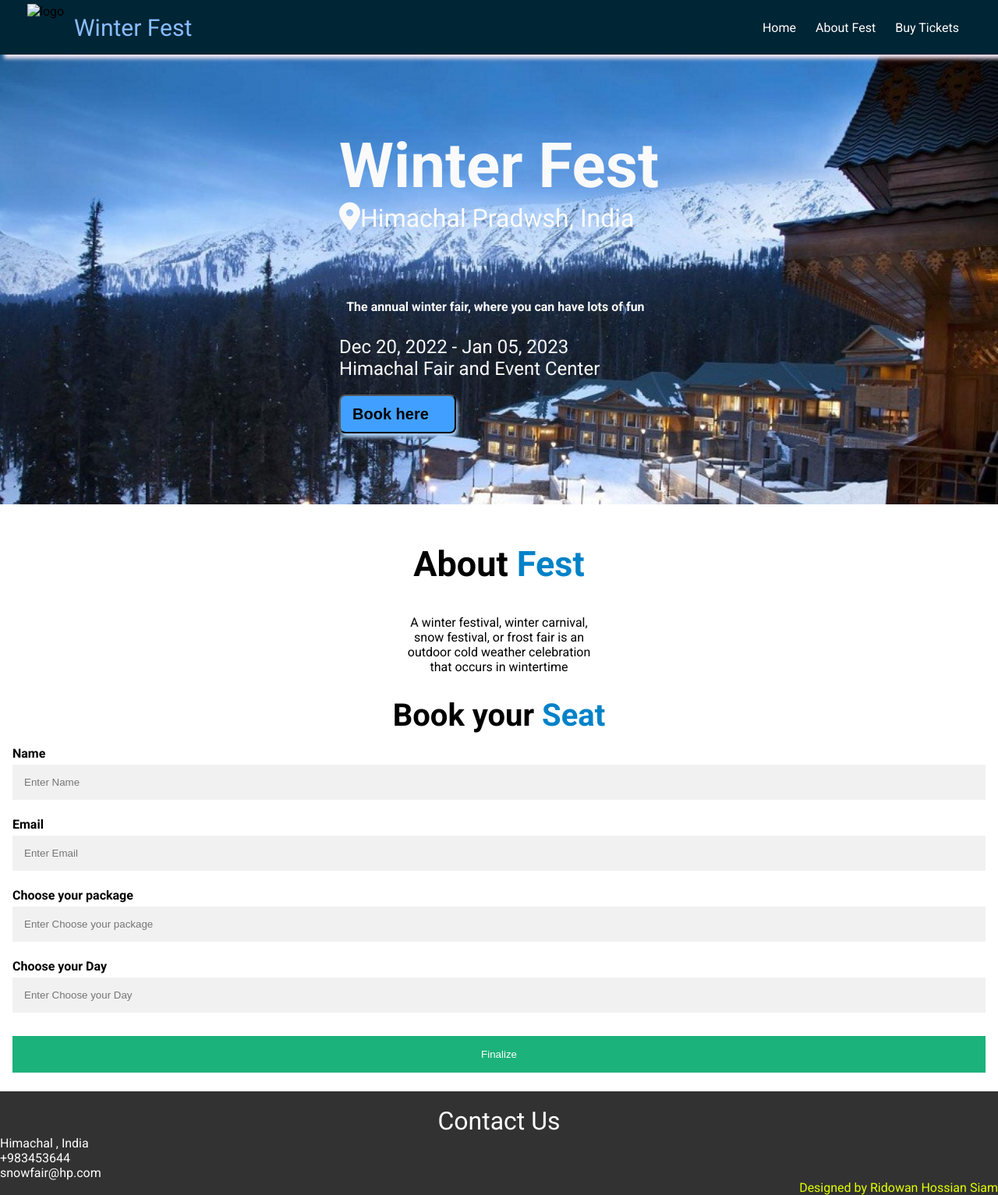
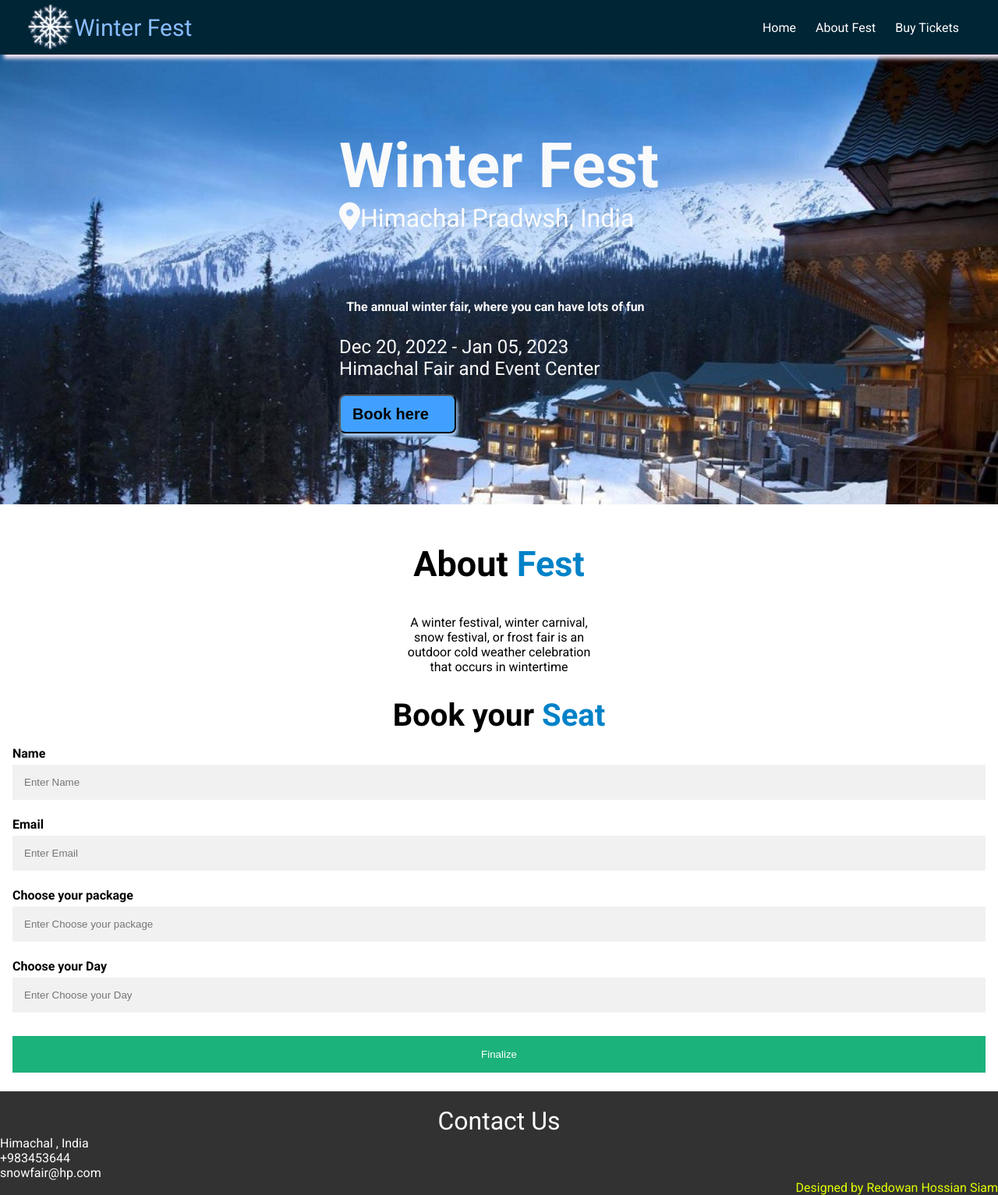
Before and after one commit to redowansiam1779/IT-EXAM, a plain HTML site: page index.html in a window 1280 px wide. Shown: the whole page at 78% size. Drawn offline with Linux system fonts and the light colour scheme; files whose address does not match are found by name; a web font is replaced by a local one.

Commit message:
Update index.html

```diff
--- a/index.html
+++ b/index.html
@@ -19,7 +19,7 @@
 
         <div class="nav-left">
 
-            <img src="images/logo.png" alt="logo">
+            <img src="logo.png" alt="logo">
             <p style="color:rgb(137, 188, 255)">Winter Fest</p>
 
         </div>
@@ -115,7 +115,7 @@
     <br>
     <p style="font-size: 200%; text-align:center">Contact Us</p>
     <p>Himachal , India <br> +983453644 <br> snowfair@hp.com</p>
-    <p style="text-align:right; color:rgb(225, 255, 0)">Designed by Ridowan Hossian Siam</p>
+    <p style="text-align:right; color:rgb(225, 255, 0)">Designed by Redowan Hossian Siam</p>
 
     </footer>
 
```
